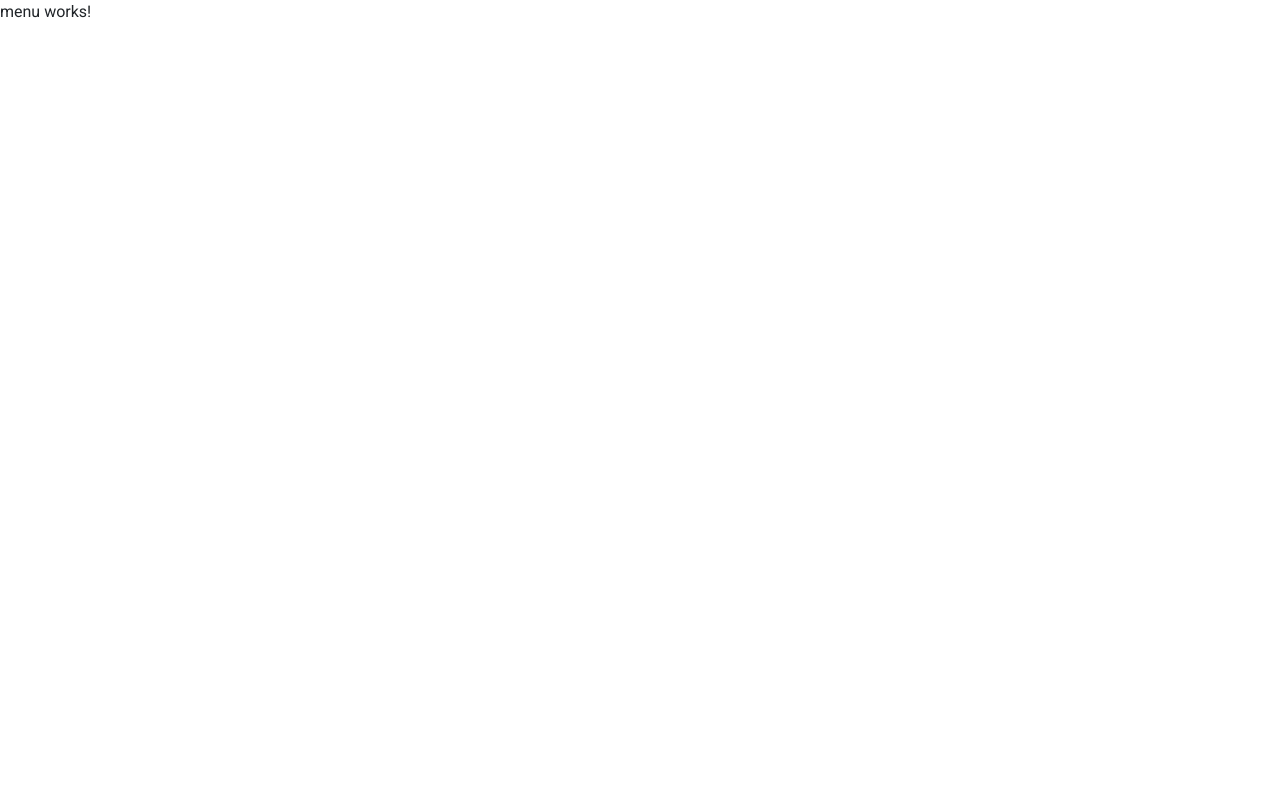
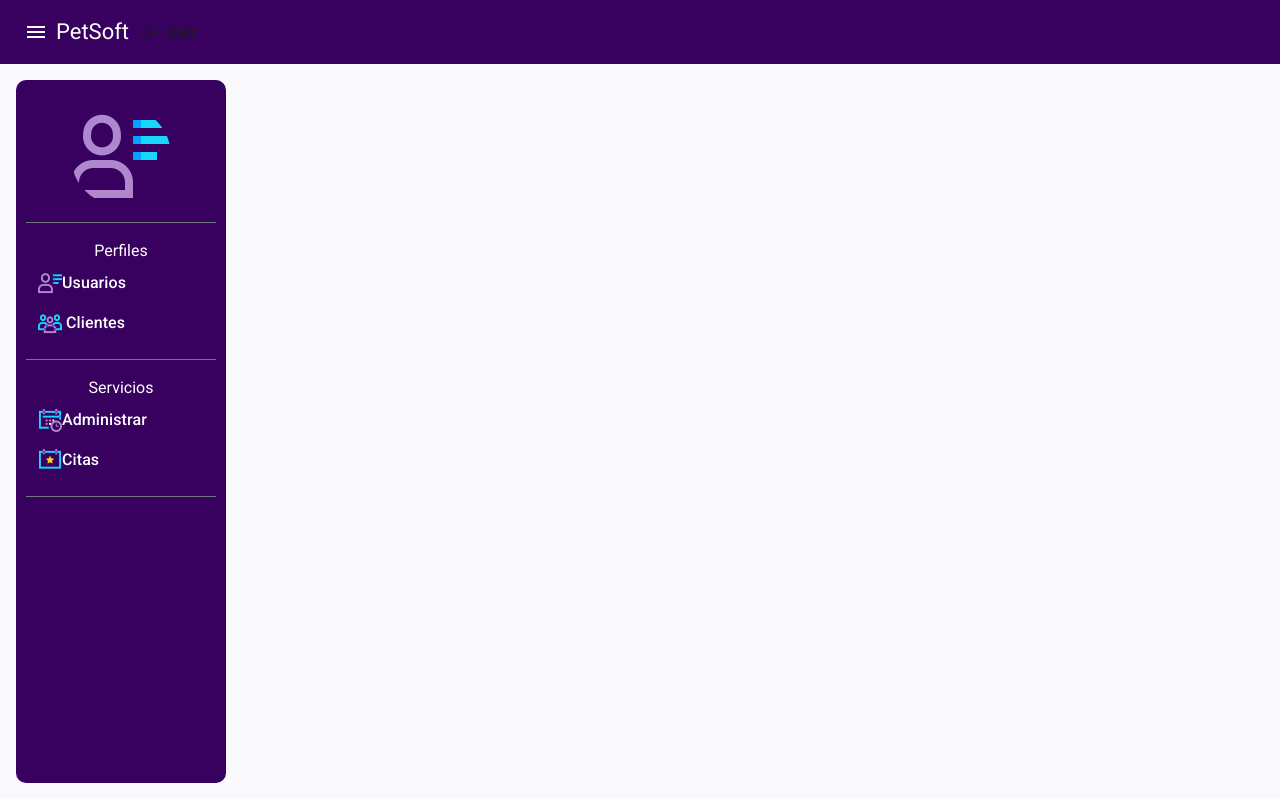
Before and after one commit to Jeison-93/PetSoft.App, an Angular app: page /menu in a window 1280 px wide. Built offline with nearby package versions, Linux system fonts and the light colour scheme.

Commit message:
creacion del componente menu

```diff
--- a/src/app/components/menu/menu.component.html
+++ b/src/app/components/menu/menu.component.html
@@ -1 +1,58 @@
-<p>menu works!</p>
+<mat-toolbar>
+  <button mat-icon-button style="color: white" (click)="sidenav.toggle()">
+    <mat-icon> menu </mat-icon>
+  </button>
+  <span>PetSoft</span>
+  <button mat-button class="mat-logout" (click)="logOut()">
+    <mat-icon>logout</mat-icon>
+    <span>Salir</span>
+  </button>
+</mat-toolbar>
+
+<mat-sidenav-container class="example-container">
+  <mat-sidenav
+    class="mat-elevation-z8"
+    #sidenav="matSidenav"
+    mode="side"
+    opened
+  >
+    <img class="avatar mat-elevation-z8" src="assets/user-100.png" alt="" />
+    <h4 class="name">{{ name }}</h4>
+    <p class="designation">{{ role }}</p>
+
+    <mat-divider></mat-divider>
+
+    <span>Perfiles</span>
+
+    <button mat-button class="menu-button" *ngIf="isAdmin">
+      <img src="assets/user-24.png " />
+      <span><a [routerLink]="['menulist/user']">Usuarios</a></span>
+    </button>
+    <button mat-button class="menu-button">
+      <img src="assets/client-24.png " />
+      <span><a [routerLink]="['menulist/clientBoard']"> Clientes</a></span>
+    </button>
+
+    <mat-divider></mat-divider>
+
+    <span>Servicios</span>
+
+    <button mat-button class="menu-button">
+      <img src="assets/calendar-24.png " />
+      <span><a [routerLink]="['menulist/servicesBoard']">Administrar</a></span>
+    </button>
+
+    <button mat-button class="menu-button">
+      <img src="assets/evento-24.png " />
+      <span><a [routerLink]="['menulist/servicesManagement']">Citas</a></span>
+    </button>
+
+    <mat-divider></mat-divider>
+  </mat-sidenav>
+
+  <mat-sidenav-content>
+    <div class="content mat-elevation-z8">
+      <router-outlet></router-outlet>
+    </div>
+  </mat-sidenav-content>
+</mat-sidenav-container>
--- a/src/app/components/menu/menu.component.scss
+++ b/src/app/components/menu/menu.component.scss
@@ -0,0 +1,105 @@
+$primary-color: #38015f;
+$seconday-color: #939393;
+
+.example-spacer {
+  flex: 1 1 auto;
+}
+
+mat-sidenav-container {
+  height: calc(100vh - 65px);
+}
+
+mat-toolbar {
+  background: $primary-color;
+  color: white;
+}
+
+mat-sidenav {
+  margin: 16px;
+  width: 210px;
+  border-right: none;
+  background: $primary-color;
+  color: white;
+  border-radius: 10px;
+  padding: 10px;
+  text-align: center;
+  scrollbar-width: thin; /* Para navegadores como Firefox */
+  scrollbar-color: rgba(0, 0, 0, 0) transparent; /* Color del scroll y del fondo */
+
+  /* Estilo para navegadores basados en WebKit (Chrome, Edge, Safari) */
+  &::-webkit-scrollbar {
+    width: 8px; /* Ancho de la barra */
+  }
+
+  &::-webkit-scrollbar-track {
+    background: transparent; /* Fondo transparente */
+  }
+
+  &::-webkit-scrollbar-thumb {
+    background: rgba(0, 0, 0, 0.1); /* Color de la barra */
+    border-radius: 4px; /* Bordes redondeados */
+  }
+
+  &::-webkit-scrollbar-thumb:hover {
+    background: rgba(0, 0, 0, 0.4); /* Oscurece al pasar el mouse */
+  }
+}
+
+.avatar {
+  margin-top: 16px;
+  width: 100px;
+  height: 100px;
+  border-radius: 50%;
+}
+
+.name {
+  margin-top: 8px;
+  font-weight: normal;
+}
+
+.designation {
+  margin-top: 1px;
+  font-size: 0.8rem;
+}
+
+.menu-button {
+  width: 100%;
+  display: flex;
+  align-items: center;
+  justify-content: flex-start;
+  font-size: 1rem;
+  mat-icon,
+  span,
+  a {
+    margin-right: 8px;
+    color: white;
+  }
+}
+
+.content {
+  height: calc(100vh - 101px);
+  border-radius: 10px;
+  margin: 18px;
+  margin-left: 32px;
+  overflow-y: auto;
+  color: $seconday-color;
+  flex-direction: column;
+}
+
+mat-divider {
+  margin-top: 16px;
+  margin-bottom: 16px;
+  background-color: white;
+}
+
+mat-sidenav-content {
+  height: calc(100vh - 65px);
+}
+
+a {
+  text-decoration: none;
+}
+
+.mat-logout {
+  align-content: end;
+}
--- a/src/app/components/menu/menu.component.ts
+++ b/src/app/components/menu/menu.component.ts
@@ -1,11 +1,68 @@
-import { Component } from '@angular/core';
+import { ChangeDetectorRef, Component, OnInit, ViewChild } from '@angular/core';
+import { MatSidenav } from '@angular/material/sidenav';
+import { BreakpointObserver } from '@angular/cdk/layout';
+import { Router } from '@angular/router';
+import {
+  SESSION_LS_NAME,
+  STORAGE_LS_ADMON,
+  STORAGE_LS_USER,
+  TOKEN_LS_NAME,
+} from '../../models/generic/conts';
+import { EncryptionService } from '../../services/encryption.service';
+import { AuthServices } from '../../services/auth.services/auth.services';
 
 @Component({
   selector: 'app-menu',
   standalone: false,
   templateUrl: './menu.component.html',
-  styleUrl: './menu.component.scss'
+  styleUrl: './menu.component.scss',
 })
-export class MenuComponent {
+export class MenuComponent implements OnInit {
+  @ViewChild(MatSidenav)
+  sidenav!: MatSidenav;
+  dataSent: any;
+  user: string = '';
+  name: string = '';
+  role: string = '';
+  isAdmin: boolean = true;
 
+  constructor(
+    private observer: BreakpointObserver,
+    private cd: ChangeDetectorRef,
+    private router: Router,
+    private authServices: AuthServices,
+    private encryptionService: EncryptionService
+  ) {}
+  ngOnInit(): void {
+    // Leer el array del localStorage
+    const encryptedSession = localStorage.getItem(SESSION_LS_NAME);
+    if (encryptedSession) {
+      const storedData = this.encryptionService.decryptToken(encryptedSession);
+      this.dataSent = storedData ? JSON.parse(storedData) : [];
+      this.user = this.dataSent.email;
+      this.name = this.dataSent.name;
+      this.role = this.dataSent.userTypeDescription;
+      this.isAdmin = this.dataSent.userType == STORAGE_LS_ADMON;
+    }
+  }
+
+  ngAfterViewInit() {
+    this.observer.observe(['(max-width: 800px)']).subscribe((resp: any) => {
+      if (resp.matches) {
+        this.sidenav.mode = 'over';
+        this.sidenav.close();
+      } else {
+        this.sidenav.mode = 'side';
+        this.sidenav.open();
+      }
+    });
+    this.cd.detectChanges();
+  }
+
+  logOut() {
+    this.authServices.clearToken(TOKEN_LS_NAME);
+    this.authServices.clearToken(SESSION_LS_NAME);
+    this.authServices.clearToken(STORAGE_LS_USER);
+    this.router.navigateByUrl('');
+  }
 }
```
Also changed, not shown: src/app/components/menu/menu.module.ts (+24 -1 lines), src/assets/login2.jpg (added).
